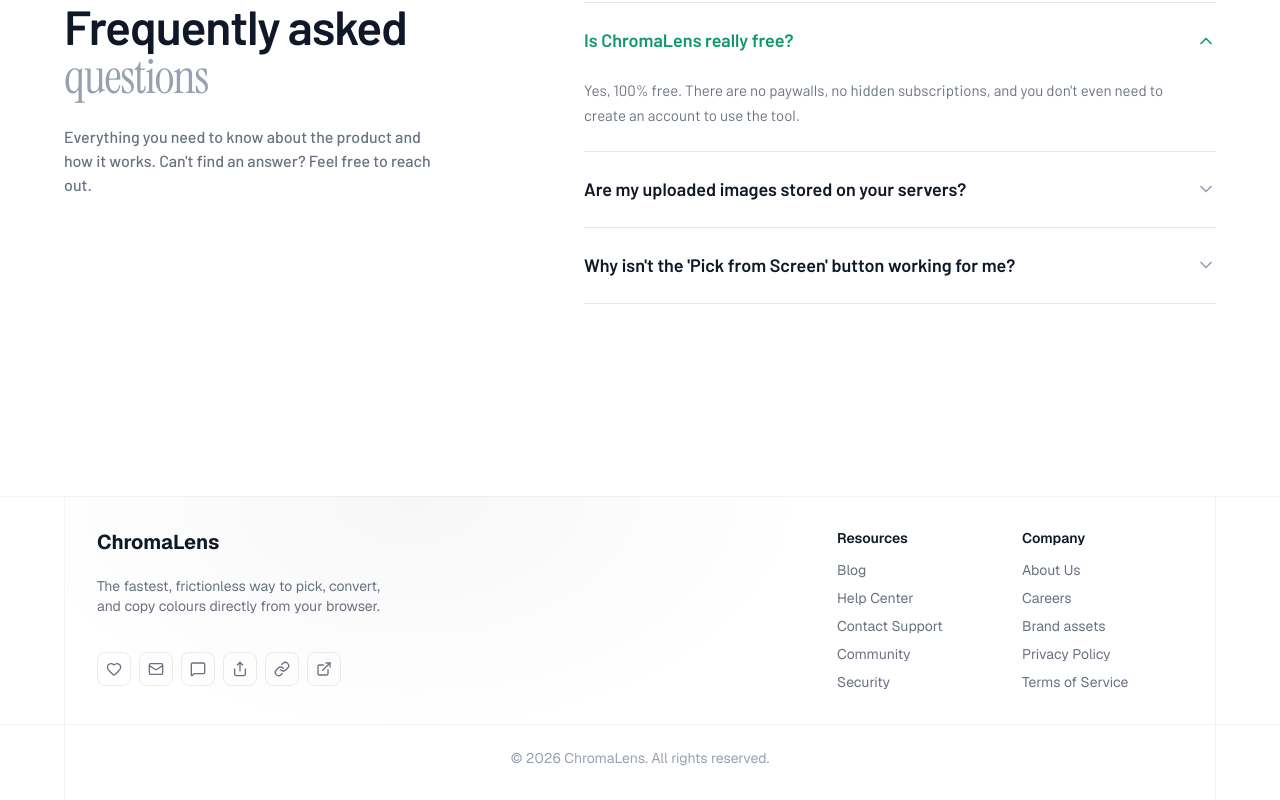
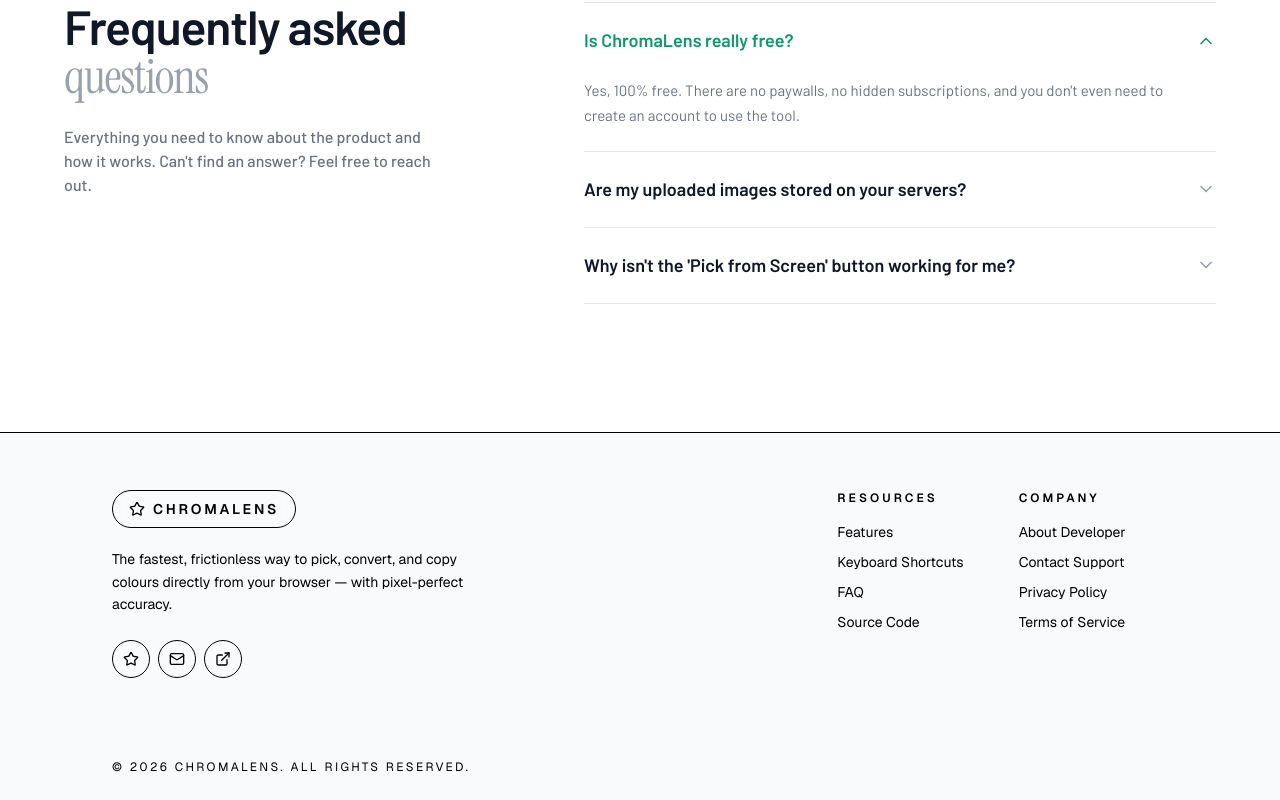
Before and after one commit to rishiuttamsahu-lang/color-picker, a Next.js app: page / in a window 1280 px wide. Shown: the part 4706-5506 px from the top of the page. Built offline with nearby package versions, Linux system fonts and the light colour scheme.

Commit message:
Fix anchor links and scroll restoration issues

```diff
--- a/src/app/page.tsx
+++ b/src/app/page.tsx
@@ -349,14 +349,13 @@
 
       {/* ── How It Works Section ── */}
       <section
-        id="how-it-works"
         className="py-24 px-4 flex flex-col items-center justify-center"
         style={{
           background: 'linear-gradient(25deg, rgba(255, 167, 246, 0.7) 0%, rgba(245, 243, 255, 0.7) 45%, rgba(196, 255, 236, 0.7) 100%)',
         }}
       >
         <div className="w-full max-w-5xl">
-          <FadeInUp>
+          <FadeInUp id="how-it-works">
             <div className="mb-16 text-center">
               <h2 className={cn("text-[32px] md:text-[44px] font-semibold tracking-tight text-gray-900 leading-none", barlow.className)}>
                 How it <span className={cn("text-gray-400", instrument.className)}
@@ -430,14 +429,13 @@
 
       {/* ── Features Section (Bento Grid) ── */}
       <section
-        id="features"
         className="py-24 px-4 flex flex-col items-center justify-center"
         style={{
           background: 'linear-gradient(150deg, rgba(255, 167, 246, 0.7) 0%, rgba(245, 243, 255, 0.7) 45%, rgba(255, 215, 168, 0.7) 100%)',
         }}
       >
         <div className="w-full max-w-5xl">
-          <FadeInUp>
+          <FadeInUp id="features">
             <div className="mb-16 text-center">
               <h2 className={cn("text-[32px] md:text-[44px] font-semibold tracking-tight text-gray-900 leading-none", barlow.className)}>
                 Pro-level <span className={cn("text-gray-400", instrument.className)}
@@ -524,14 +522,13 @@
 
       {/* ── Shortcuts Section ── */}
       <section
-        id="shortcuts"
         className="py-24 px-4 flex flex-col items-center justify-center pb-32"
         style={{
           background: 'linear-gradient(200deg, rgba(255, 215, 168, 0.7) 0%, rgba(245, 243, 255, 0.7) 45%, rgba(224, 231, 255, 0.7) 100%)',
         }}
       >
         <div className="w-full max-w-3xl">
-          <FadeInUp>
+          <FadeInUp id="shortcuts">
             <div className="mb-12 text-center">
               <h2 className={cn("text-[32px] md:text-[44px] font-semibold tracking-tight text-gray-900 leading-none", barlow.className)}>
                 Built for <span className={cn("text-gray-400", instrument.className)}
@@ -663,7 +660,7 @@
           {/* Left Column: Sticky Header */}
           <div className="lg:col-span-5">
             <div className="sticky top-32">
-              <FadeInUp delay={0}>
+              <FadeInUp id="faq" delay={0}>
                 <h2 className={cn("text-[36px] md:text-[48px] font-semibold tracking-tight text-gray-900 leading-none text-left", barlow.className)}>
                   Frequently asked <br className="hidden lg:block" />
                   <span className={cn("text-gray-400", instrument.className)}>questions</span>
--- a/src/components/UI/minimal-footer.tsx
+++ b/src/components/UI/minimal-footer.tsx
@@ -1,105 +1,176 @@
 // src/components/UI/minimal-footer.tsx
-import {
-  Heart,
-  Mail,
-  MessageSquare,
-  Share,
-  Link,
-  ExternalLink,
-} from 'lucide-react';
+"use client";
+
+import { motion } from "framer-motion";
+import { Mail, Star, ArrowUpRight, ExternalLink } from "lucide-react";
 
 export function MinimalFooter() {
   const year = new Date().getFullYear();
 
   const company = [
-    { title: 'About Us', href: '#' },
-    { title: 'Careers', href: '#' },
-    { title: 'Brand assets', href: '#' },
-    { title: 'Privacy Policy', href: '#' },
-    { title: 'Terms of Service', href: '#' },
+    { title: "About Developer", href: "https://github.com/rishiuttamsahu-lang" },
+    { title: "Contact Support", href: "mailto:rishiuttamsahu@gmail.com" },
+    { title: "Privacy Policy", href: "/privacy" },
+    { title: "Terms of Service", href: "/terms" },
   ];
 
   const resources = [
-    { title: 'Blog', href: '#' },
-    { title: 'Help Center', href: '#' },
-    { title: 'Contact Support', href: '#' },
-    { title: 'Community', href: '#' },
-    { title: 'Security', href: '#' },
+    { title: "Features", href: "#features" },
+    { title: "Keyboard Shortcuts", href: "#shortcuts" },
+    { title: "FAQ", href: "#faq" },
+    { title: "Source Code", href: "https://github.com/rishiuttamsahu-lang/color-picker" },
   ];
 
   const socialLinks = [
-    { icon: <Heart className="size-4" />, link: '#' },
-    { icon: <Mail className="size-4" />, link: '#' },
-    { icon: <MessageSquare className="size-4" />, link: '#' },
-    { icon: <Share className="size-4" />, link: '#' },
-    { icon: <Link className="size-4" />, link: '#' },
-    { icon: <ExternalLink className="size-4" />, link: '#' },
+    { icon: <Star className="size-4" />, label: "GitHub", link: "https://github.com/rishiuttamsahu-lang/color-picker" },
+    { icon: <Mail className="size-4" />, label: "Email", link: "mailto:rishiuttamsahu@gmail.com" },
+    { icon: <ExternalLink className="size-4" />, label: "Portfolio", link: "https://rishi-sahu.vercel.app" },
   ];
 
   return (
-    <footer className="relative bg-white pt-16">
-      <div className="bg-[radial-gradient(35%_80%_at_30%_0%,rgba(0,0,0,0.03),transparent)] mx-auto max-w-6xl md:border-x border-black/[0.04]">
-        <div className="bg-black/[0.04] absolute inset-x-0 h-px w-full" />
-        <div className="grid max-w-6xl grid-cols-6 gap-6 p-8">
-          <div className="col-span-6 flex flex-col gap-5 md:col-span-4">
-            <a href="#" className="w-max text-gray-900">
-              <span className="font-bold text-xl">ChromaLens</span>
+    <footer className="relative overflow-hidden bg-background border-t border-border/30">
+      {/* Ambient glow blobs — mirrors the hero */}
+      <div className="pointer-events-none absolute inset-0 -z-10">
+        <div className="absolute -bottom-24 left-1/4 h-[340px] w-[340px] rounded-full bg-primary/[0.07] blur-[120px]" />
+        <div className="absolute -top-16 right-1/4 h-[280px] w-[280px] rounded-full bg-accent/[0.12] blur-[100px]" />
+        <div className="absolute bottom-0 left-0 h-[200px] w-[200px] rounded-full bg-primary/[0.05] blur-[90px]" />
+      </div>
+
+      <div className="mx-auto max-w-6xl px-6 md:px-8 lg:px-12">
+
+        {/* ── Top divider line ── */}
+        <div className="h-px w-full bg-gradient-to-r from-transparent via-border/60 to-transparent" />
+
+        {/* ── Main grid ── */}
+        <div className="grid grid-cols-6 gap-8 py-14">
+
+          {/* Brand column */}
+          <motion.div
+            initial={{ opacity: 0, y: 16 }}
+            whileInView={{ opacity: 1, y: 0 }}
+            viewport={{ once: true }}
+            transition={{ duration: 0.6 }}
+            className="col-span-6 flex flex-col gap-5 md:col-span-4"
+          >
+            {/* Logo pill — mirrors hero badge */}
+            <a
+              href="#"
+              className="inline-flex w-max items-center gap-2 rounded-full border border-border/40 bg-background/60 px-4 py-2 backdrop-blur transition-all hover:border-primary/40 hover:bg-primary/5"
+            >
+              <Star className="size-4 text-primary" />
+              <span className="text-sm font-semibold uppercase tracking-[0.2em] text-foreground">
+                ChromaLens
+              </span>
             </a>
-            <p className="text-gray-500 max-w-sm text-sm text-balance">
-              The fastest, frictionless way to pick, convert, and copy colours directly from your browser.
+
+            <p className="max-w-sm text-sm leading-relaxed text-foreground/60">
+              The fastest, frictionless way to pick, convert, and copy colours
+              directly from your browser — with pixel-perfect accuracy.
             </p>
-            <div className="flex gap-2 mt-4">
-              {socialLinks.map((item, i) => (
+
+            {/* Social icons */}
+            <div className="mt-1 flex gap-2">
+              {socialLinks.map((item) => (
                 <a
-                  key={i}
-                  className="hover:bg-gray-100 text-gray-500 hover:text-gray-900 rounded-md border border-black/[0.08] p-2 transition-colors"
+                  key={item.label}
+                  href={item.link}
+                  aria-label={item.label}
                   target="_blank"
-                  href={item.link}
+                  rel="noopener noreferrer"
+                  className="group flex items-center justify-center rounded-full border border-border/40 bg-background/60 p-2.5 text-foreground/50 backdrop-blur transition-all hover:border-primary/40 hover:bg-primary/5 hover:text-primary"
                 >
                   {item.icon}
                 </a>
               ))}
             </div>
-          </div>
-          <div className="col-span-3 w-full md:col-span-1">
-            <span className="text-gray-900 font-semibold mb-3 block text-sm">
+          </motion.div>
+
+          {/* Resources column */}
+          <motion.div
+            initial={{ opacity: 0, y: 16 }}
+            whileInView={{ opacity: 1, y: 0 }}
+            viewport={{ once: true }}
+            transition={{ duration: 0.6, delay: 0.1 }}
+            className="col-span-3 w-full md:col-span-1"
+          >
+            <span className="mb-4 block text-xs font-semibold uppercase tracking-[0.25em] text-foreground/40">
               Resources
             </span>
-            <div className="flex flex-col gap-2">
-              {resources.map(({ href, title }, i) => (
+            <div className="flex flex-col gap-2.5">
+              {resources.map(({ href, title }) => (
                 <a
-                  key={i}
-                  className="w-max text-sm text-gray-500 duration-200 hover:text-gray-900 hover:underline"
+                  key={title}
                   href={href}
+                  target={href.startsWith('http') ? "_blank" : undefined}
+                  rel={href.startsWith('http') ? "noopener noreferrer" : undefined}
+                  className="group flex w-max items-center gap-1 text-sm text-foreground/60 transition-colors duration-200 hover:text-foreground"
                 >
                   {title}
+                  <ArrowUpRight className="size-3 opacity-0 -translate-y-px translate-x-px transition-all group-hover:opacity-60" />
                 </a>
               ))}
             </div>
-          </div>
-          <div className="col-span-3 w-full md:col-span-1">
-            <span className="text-gray-900 font-semibold mb-3 block text-sm">
+          </motion.div>
+
+          {/* Company column */}
+          <motion.div
+            initial={{ opacity: 0, y: 16 }}
+            whileInView={{ opacity: 1, y: 0 }}
+            viewport={{ once: true }}
+            transition={{ duration: 0.6, delay: 0.18 }}
+            className="col-span-3 w-full md:col-span-1"
+          >
+            <span className="mb-4 block text-xs font-semibold uppercase tracking-[0.25em] text-foreground/40">
               Company
             </span>
-            <div className="flex flex-col gap-2">
-              {company.map(({ href, title }, i) => (
+            <div className="flex flex-col gap-2.5">
+              {company.map(({ href, title }) => (
                 <a
-                  key={i}
-                  className="w-max text-sm text-gray-500 duration-200 hover:text-gray-900 hover:underline"
+                  key={title}
                   href={href}
+                  target={href.startsWith('http') || href.startsWith('mailto:') ? "_blank" : undefined}
+                  rel={href.startsWith('http') ? "noopener noreferrer" : undefined}
+                  className="group flex w-max items-center gap-1 text-sm text-foreground/60 transition-colors duration-200 hover:text-foreground"
                 >
                   {title}
+                  <ArrowUpRight className="size-3 opacity-0 -translate-y-px translate-x-px transition-all group-hover:opacity-60" />
                 </a>
               ))}
             </div>
-          </div>
+          </motion.div>
         </div>
-        <div className="bg-black/[0.04] absolute inset-x-0 h-px w-full" />
-        <div className="flex max-w-6xl flex-col justify-between gap-2 pt-6 pb-8 px-8">
-          <p className="text-gray-400 text-center text-sm">
+
+        {/* ── Bottom bar ── */}
+        <div className="h-px w-full bg-gradient-to-r from-transparent via-border/60 to-transparent" />
+
+        <motion.div
+          initial={{ opacity: 0 }}
+          whileInView={{ opacity: 1 }}
+          viewport={{ once: true }}
+          transition={{ duration: 0.6, delay: 0.2 }}
+          className="flex flex-col items-center justify-between gap-3 py-6 sm:flex-row"
+        >
+          <p className="text-xs uppercase tracking-[0.2em] text-foreground/40">
             © {year} ChromaLens. All rights reserved.
           </p>
-        </div>
+
+          {/* Subtle colour-swatch accent strip */}
+          <div className="flex items-center gap-1.5" aria-hidden="true">
+            {[
+              "bg-primary/70",
+              "bg-accent/70",
+              "bg-primary/40",
+              "bg-foreground/20",
+              "bg-accent/40",
+            ].map((cls, i) => (
+              <span
+                key={i}
+                className={`inline-block h-2 w-2 rounded-full ${cls}`}
+              />
+            ))}
+          </div>
+        </motion.div>
+
       </div>
     </footer>
   );
```
Also changed, not shown: src/components/UI/FadeInUp.tsx (+26 -7 lines).
